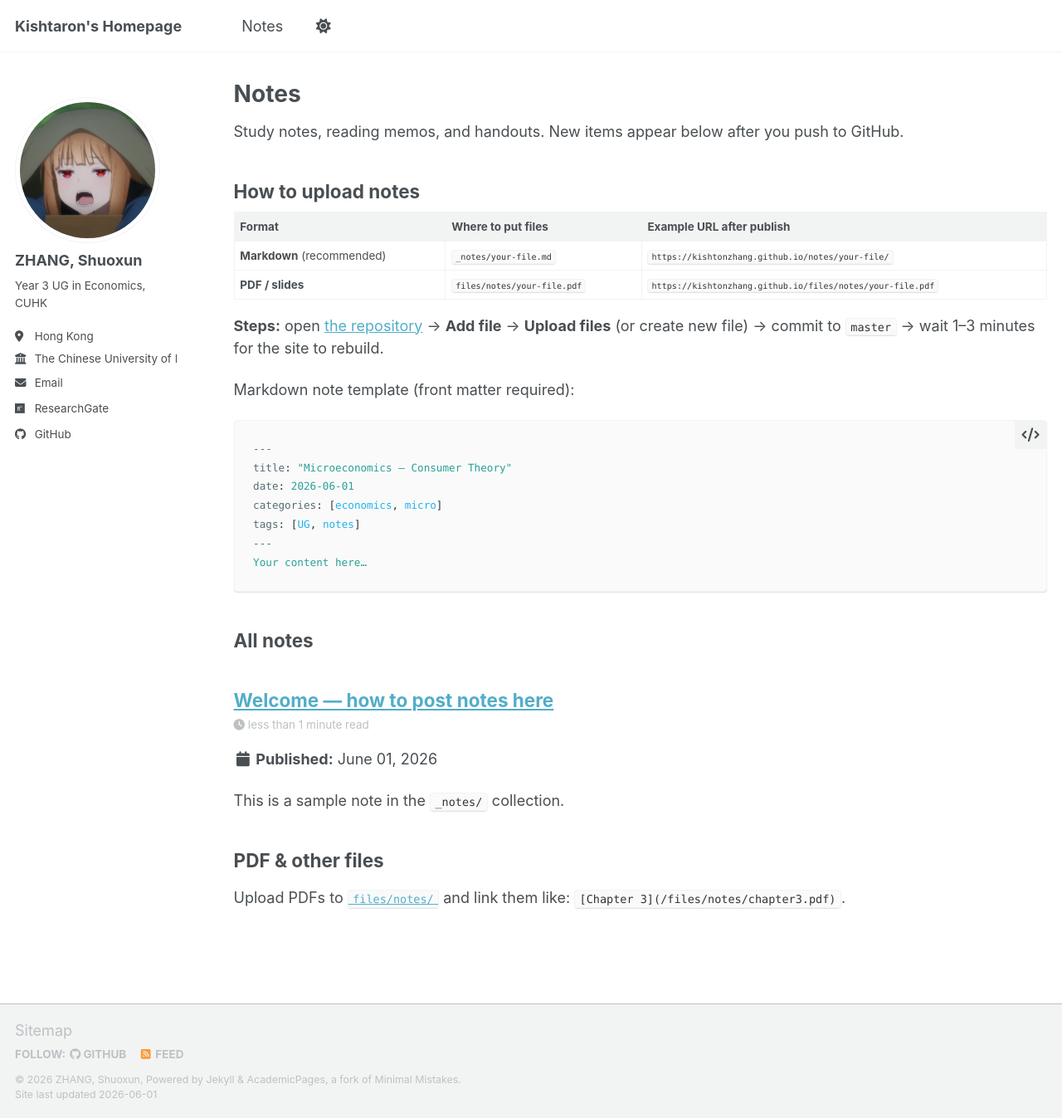
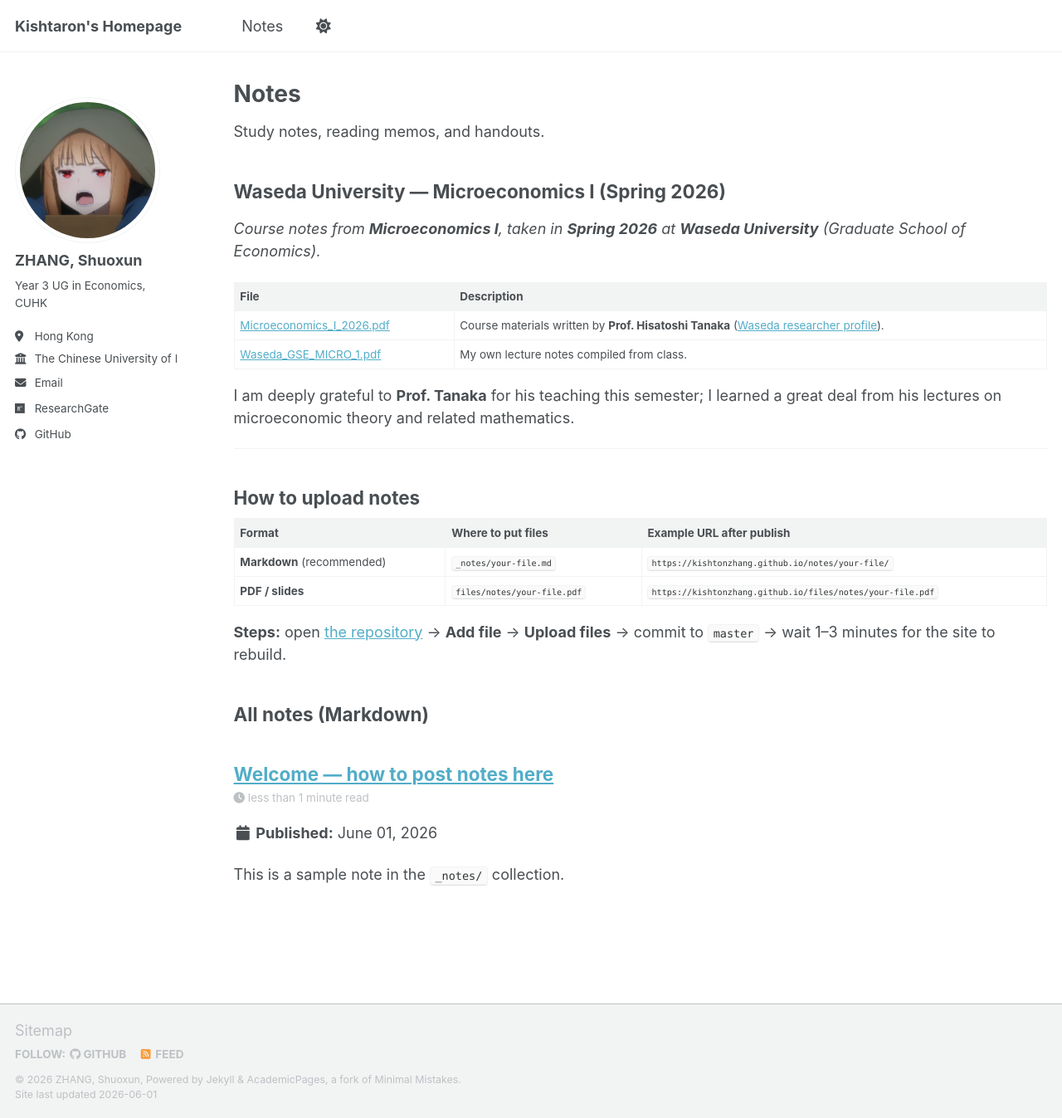
Before and after one commit to Kishtonzhang/Kishtonzhang.github.io, a Jekyll site: the page built from _pages/notes.md, in a window 1280 px wide and 1347 px high. Shown: the whole window at 83% size. Built offline with Jekyll 4.4.1, drawn with Linux system fonts in a browser that asks for light colours; a script bundle is joined from its source files by our own code; library files that are not in the unit come from our copies.

Commit message:
Add Waseda Microeconomics I Spring 2026 notes to Notes page

````diff
--- a/_pages/notes.md
+++ b/_pages/notes.md
@@ -7,7 +7,20 @@
 
 {% include base_path %}
 
-Study notes, reading memos, and handouts. New items appear below after you push to GitHub.
+Study notes, reading memos, and handouts.
+
+## Waseda University — Microeconomics I (Spring 2026)
+
+*Course notes from **Microeconomics I**, taken in **Spring 2026** at **Waseda University** (Graduate School of Economics).*
+
+| File | Description |
+|------|-------------|
+| [Microeconomics_I_2026.pdf](/files/notes/Microeconomics_I_2026.pdf) | Course materials written by **Prof. Hisatoshi Tanaka** ([Waseda researcher profile](https://w-rdb.waseda.jp/html/100000609_ja.html)). |
+| [Waseda_GSE_MICRO_1.pdf](/files/notes/Waseda_GSE_MICRO_1.pdf) | My own lecture notes compiled from class. |
+
+I am deeply grateful to **Prof. Tanaka** for his teaching this semester; I learned a great deal from his lectures on microeconomic theory and related mathematics.
+
+---
 
 ## How to upload notes
 
@@ -16,26 +29,10 @@
 | **Markdown** (recommended) | `_notes/your-file.md` | `https://kishtonzhang.github.io/notes/your-file/` |
 | **PDF / slides** | `files/notes/your-file.pdf` | `https://kishtonzhang.github.io/files/notes/your-file.pdf` |
 
-**Steps:** open [the repository](https://github.com/Kishtonzhang/Kishtonzhang.github.io) → **Add file** → **Upload files** (or create new file) → commit to `master` → wait 1–3 minutes for the site to rebuild.
+**Steps:** open [the repository](https://github.com/Kishtonzhang/Kishtonzhang.github.io) → **Add file** → **Upload files** → commit to `master` → wait 1–3 minutes for the site to rebuild.
 
-Markdown note template (front matter required):
-
-```yaml
----
-title: "Microeconomics — Consumer Theory"
-date: 2026-06-01
-categories: [economics, micro]
-tags: [UG, notes]
----
-Your content here…
-```
-
-## All notes
+## All notes (Markdown)
 
 {% for post in site.notes %}
   {% include archive-single.html %}
 {% endfor %}
-
-## PDF & other files
-
-Upload PDFs to [`files/notes/`](https://github.com/Kishtonzhang/Kishtonzhang.github.io/tree/master/files/notes) and link them like: `[Chapter 3](/files/notes/chapter3.pdf)`.
````
